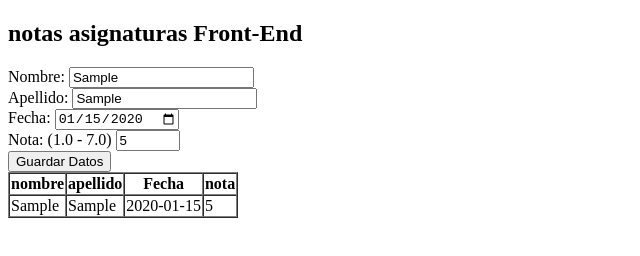
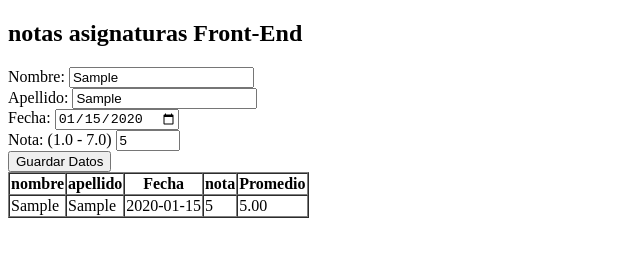
Before and after one commit to d3c44/clase-java-06-05-2025, a plain HTML site: page index.html in a window 1280 px wide. Both pictures are taken after typing "Sample", "Sample", "2020-01-15", "5" into the empty fields and a click on the button "Guardar Datos". Shown: the whole page, without its empty margins (0-640 px from the left). Drawn offline with Linux system fonts and the light colour scheme.

Commit message:
agregamos un promedio para las notas

```diff
--- a/index.html
+++ b/index.html
@@ -33,6 +33,7 @@
                 <th> apellido</th>
                 <th> Fecha </th>
                 <th> nota </th>
+                <th>Promedio </th>
 
             </tr>
          </thead>
--- a/script.js
+++ b/script.js
@@ -1,43 +1,44 @@
-const students=[];
-document.getElementById("studentForm").addEventListener("submit",function (e){
+const students = [];
+
+document.getElementById("studentForm").addEventListener("submit", function (e) {
     e.preventDefault();
-    const name=document.getElementById("name").value.trim();
-    const lastName=document.getElementById("lastName").value.trim();
-    const fecha=document.getElementById("fecha").value.trim();
-    const grade=parseFloat(document.getElementById("grade").value);
 
-    if(!name || !lastName ||!fecha || isNaN(grade)|| grade<1 || grade>7){
-        alert("Error de datos")
-        return
+    const name = document.getElementById("name").value.trim();
+    const lastName = document.getElementById("lastName").value.trim();
+    const fecha = document.getElementById("fecha").value.trim();
+    const grade = parseFloat(document.getElementById("grade").value);
+
+    if (!name || !lastName || !fecha || isNaN(grade) || grade < 1 || grade > 7) {
+        alert("Error de datos");
+        return;
     }
-    // guardar los datos en array
 
+    const student = { name, lastName, fecha, grade };
+    students.push(student);
 
+    // Calcular promedio general
+    let total = 0;
+    for (let i = 0; i < students.length; i++) {
+        total += students[i].grade;
+    }
+    const promedioGeneral = total / students.length;
 
-    const student={name,lastName,fecha,grade}
+    console.log("Estudiante agregado:", student);
+    console.log("Promedio general de notas:", promedioGeneral.toFixed(2));
 
-    students.push(student)
+    addStudentToTable(student, promedioGeneral);
+});
 
-    console.log(student)
-    // console.log(students)
-    addStudentToTable(student)
+const tableBody = document.querySelector("#studentsTabla tbody");
 
-ñ
-
-
-
-
-
-
-});
-const tableBody=document.querySelector("#studentsTabla tbody");
-function addStudentToTable(student){
-    const row=document.createElement("tr")
-    row.innerHTML=
-    `<td>${student.name}</td>
-    <td>${student.lastName}</td>
-     <td>${student.fecha}</td>
-    <td>${student.grade}</td>`
-tableBody.appendChild(row);
-
+function addStudentToTable(student, promedioGeneral) {
+    const row = document.createElement("tr");
+    row.innerHTML = `
+        <td>${student.name}</td>
+        <td>${student.lastName}</td>
+        <td>${student.fecha}</td>
+        <td>${student.grade}</td>
+        <td>${promedioGeneral.toFixed(2)}</td>
+    `;
+    tableBody.appendChild(row);
 }
```
